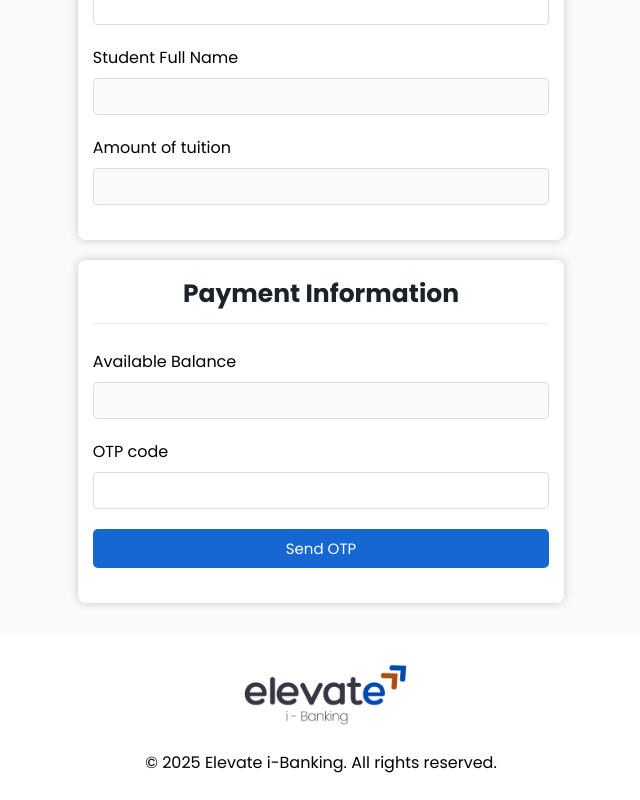
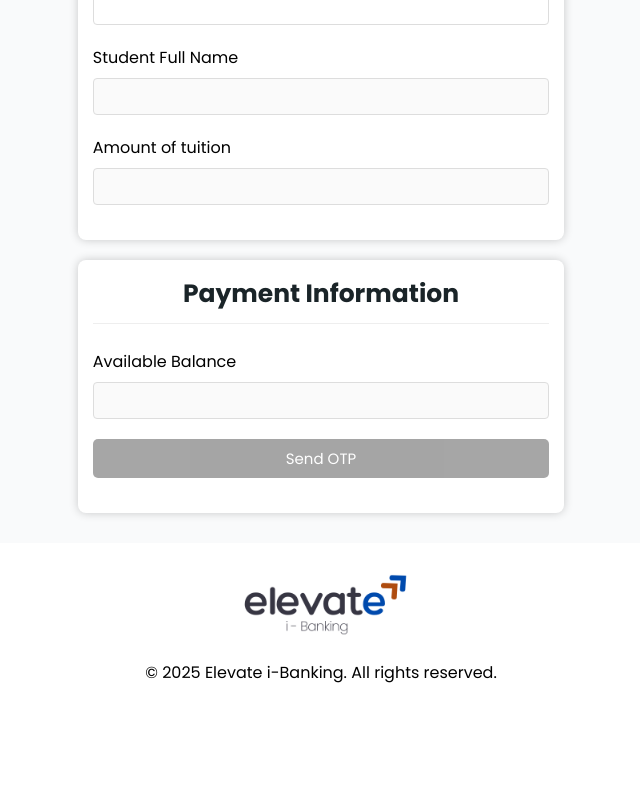
Before and after one commit to DannielVo/iBanking, a React (Vite) app: page /profile in a window 1280 px wide. Shown: the part 696-1496 px from the top of the page, without its empty margins (319-959 px from the left). After the commit the page ends 1406 px from the top, so only its background shows below. Built offline with nearby package versions, Linux system fonts and the light colour scheme; sample sign-in values are in the browser's storage.

Commit message:
Feat: Finish disabled confirm button

```diff
--- a/src/pages/profile/Profile.jsx
+++ b/src/pages/profile/Profile.jsx
@@ -42,6 +42,7 @@ const Profile = () => {
 
         const paymentData = await fetchUnpaidPayment(customerPaymentIdValue);
         setPayment(paymentData);
+        setErrorStudentPayment("");
       } catch (error) {
         setErrorStudentPayment(error.detail);
       }
@@ -82,6 +83,14 @@ const Profile = () => {
   const handleSendOtp = () => {
     sendOtpEmail();
   };
+
+  const isBtnSendOtpAvailable =
+    customerPaymentId !== "" &&
+    customerPayment !== null &&
+    errorStudentPayment === "" &&
+    payment !== null &&
+    account !== null &&
+    payment.amount <= account.balance;
 
   return (
     <>
@@ -166,6 +175,8 @@ const Profile = () => {
               />
             </div>
 
+            {isSentOtp && (
+              <>
                 <div className="details-form-group otp-inactive" id="otp-input">
                   <label for="">OTP code</label>
                   <input
@@ -176,11 +187,16 @@ const Profile = () => {
                     }}
                   />
                 </div>
-
                 <div className="error-studentId">{errorOtp}</div>
+              </>
+            )}
 
             {/* Button chỉ active khi info ở Tuition và Payment đc điền đủ */}
-            <button className="confirm-btn" type="submit">
+            <button
+              className="confirm-btn"
+              type="submit"
+              disabled={!isBtnSendOtpAvailable}
+            >
               {isSentOtp ? "Confirm" : "Send OTP"}
             </button>
 
--- a/src/pages/profile/profile.css
+++ b/src/pages/profile/profile.css
@@ -66,6 +66,12 @@
   background: var(--blue-item);
 }
 
+.confirm-btn:disabled {
+  background-color: gray;
+  cursor: not-allowed;
+  opacity: 0.7;
+}
+
 .error-studentId {
   /* display: none; */
   color: red;
```
Lines whose indentation alone changed are shown as unchanged.
